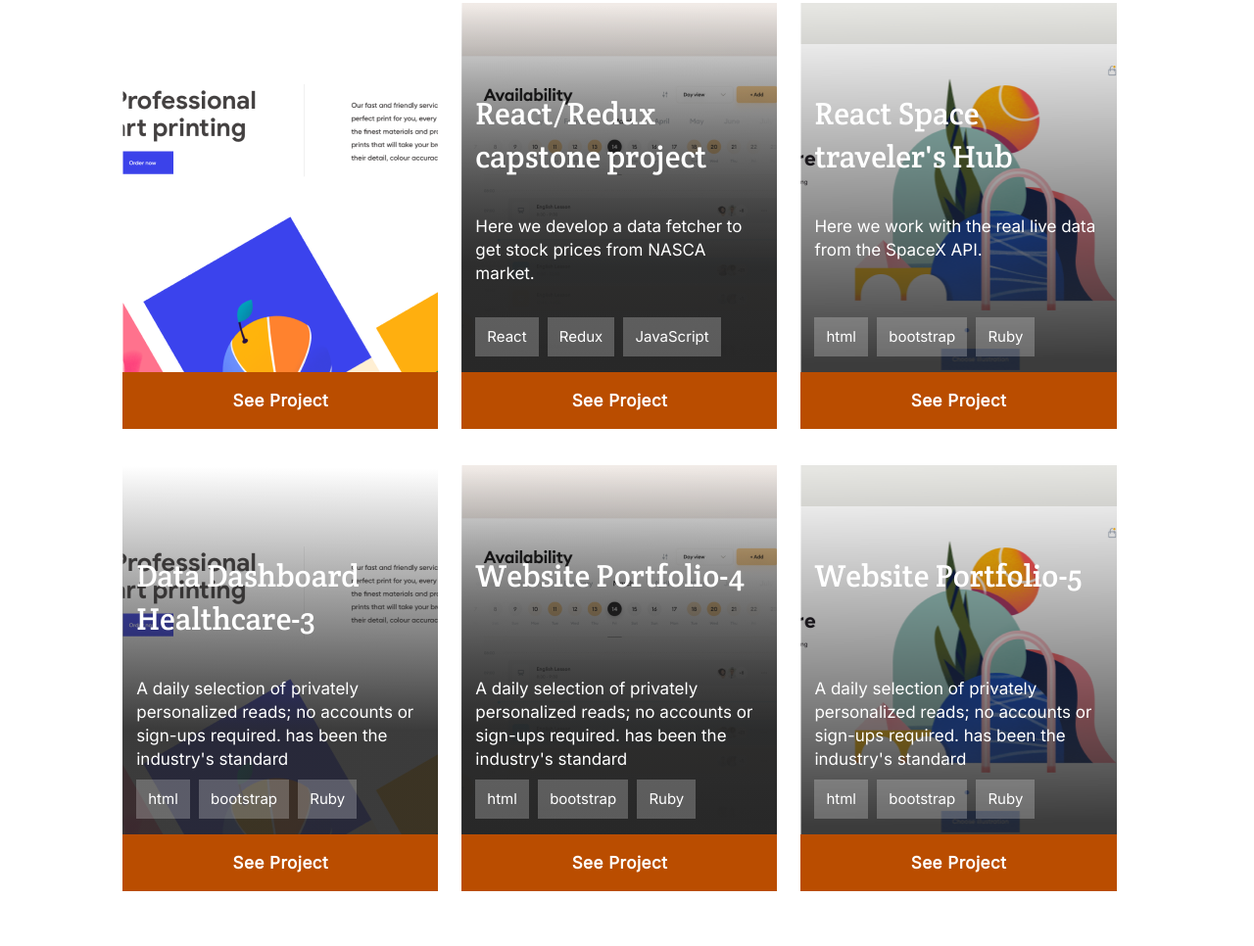
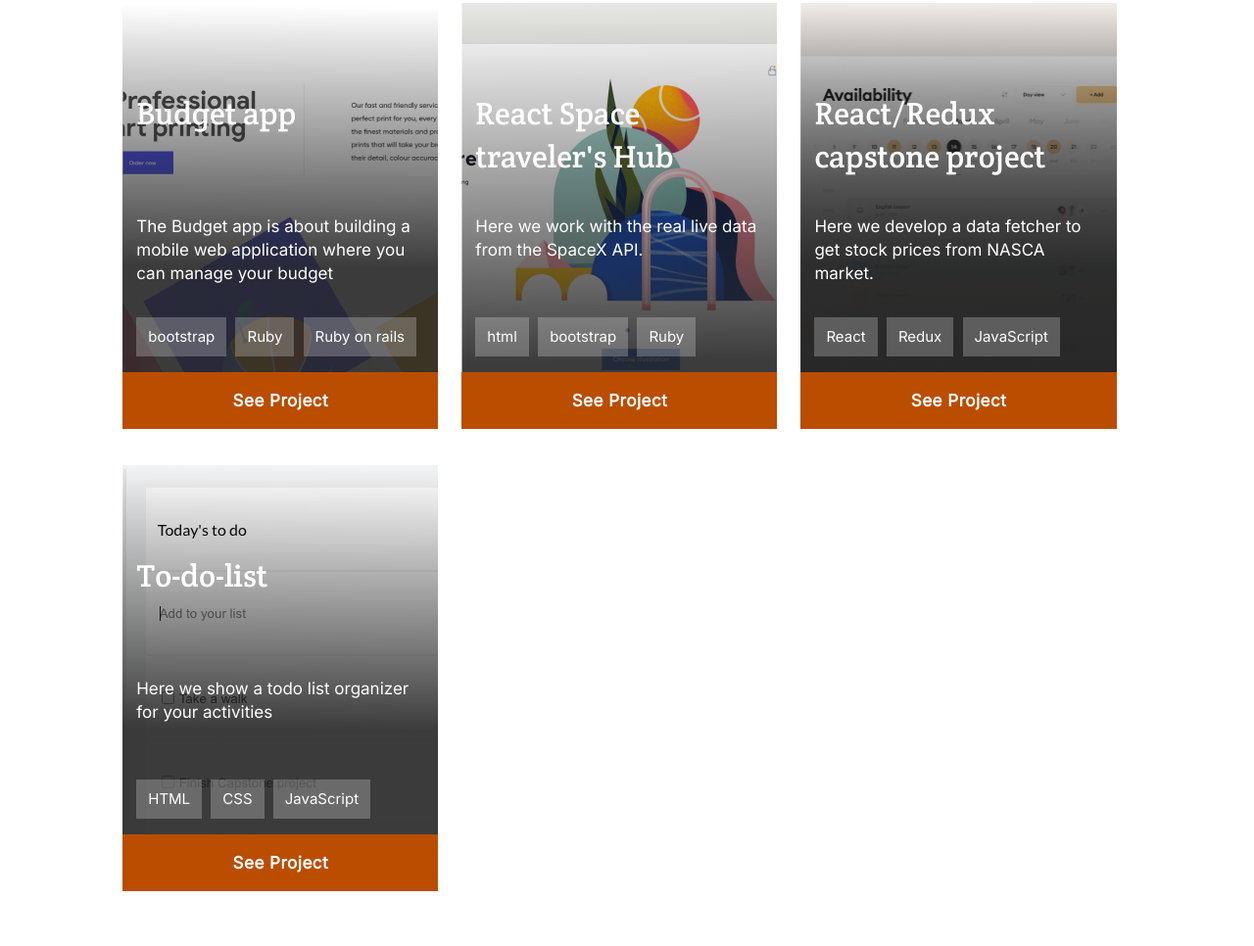
Before and after one commit to edahigure/real-portfolio, a website: page index.html in a window 1280 px wide. Shown: the part 1693-2659 px from the top of the page at 98% size. Drawn offline with Linux system fonts and the light colour scheme.

Commit message:
Add budget app

```diff
--- a/popup.js
+++ b/popup.js
@@ -36,7 +36,7 @@ const cardsInfo = [
   {
     name: 'To-do-list',
     name_desktop: 'To-do-list',
-    description: "A daily selection of privately personalized reads; no accounts or sign-ups required. has been the industry's standard",
+    description: "Here we show a todo list organizer for your activities",
     description_desktop: strDescriptionDesktopCard0,
     description_mobile: strDescriptionMobile0,
     featured_image: './images/img-work-mobile.png',
@@ -77,40 +77,16 @@ const cardsInfo = [
     link_to_source: 'https://github.com/edahigure/space-travelers-hub',
   },
   {
-    name: 'Data Dashboard Healthcare-3',
-    name_desktop: 'Data Dashboard Healthcare-3',
-    description: "A daily selection of privately personalized reads; no accounts or sign-ups required. has been the industry's standard",
-    description_desktop: strDescriptionDesktop,
-    description_mobile: strDescriptionMobile,
-    featured_image: './images/img-work-mobile.png',
-    featured_image_desktop: './images/Snapshoot-Portfolio.png',
-    technologies: ['html', 'bootstrap', 'Ruby'],
-    link_to_live_version: '#',
-    link_to_source: '#',
-  },
-  {
-    name: 'Website Portfolio-4',
-    name_desktop: 'Website Portfolio-4',
-    description: "A daily selection of privately personalized reads; no accounts or sign-ups required. has been the industry's standard",
-    description_desktop: strDescriptionDesktop,
-    description_mobile: strDescriptionMobile,
-    featured_image: './images/img-work-mobile.png',
-    featured_image_desktop: './images/Snapshoot-Portfolio.png',
-    technologies: ['html', 'bootstrap', 'Ruby'],
-    link_to_live_version: '#',
-    link_to_source: '#',
-  },
-  {
-    name: 'Website Portfolio-5',
-    name_desktop: 'Website Portfolio-5',
-    description: "A daily selection of privately personalized reads; no accounts or sign-ups required. has been the industry's standard",
-    description_desktop: strDescriptionDesktop,
-    description_mobile: strDescriptionMobile,
-    featured_image: './images/img-work-mobile.png',
-    featured_image_desktop: './images/Snapshoot-Portfolio.png',
-    technologies: ['html', 'bootstrap', 'Ruby'],
-    link_to_live_version: '#',
-    link_to_source: '#',
+    name: 'Budget app',
+    name_desktop: 'Pay services budget app',
+    description: "The Budget app is about building a mobile web application where you can manage your budget",
+    description_desktop: "The Budget app is about building a mobile web application where you can manage your budget: you have a list of transactions associated with a category, so that you can see how much money you spent and on what.",
+    description_mobile: "The Budget app is about building a mobile web application where you can manage your budget: you have a list of transactions associated with a category, so that you can see how much money you spent and on what.",
+    featured_image: './images/Budget-app-Screen-Shot.png',
+    featured_image_desktop: './images/Budget-app-Screen-Shot.png',
+    technologies: [ 'bootstrap', 'Ruby','Ruby on rails'],
+    link_to_live_version: 'https://budget-app-7tph.onrender.com/',
+    link_to_source: 'https://github.com/edahigure/budget-app',
   },
 ];
 
@@ -150,12 +126,8 @@ const bigString = `<div class="wrapper-flex-2">
 cardWorks.innerHTML = bigString;
 
 const wrapperCards = document.querySelector('.wrapper-cards');
-let bufferStr = `<div class="card card-0">
-<button class="orange-button" id = "button-card-0" >
-  See Project
-</button>
-</div>`;
-for (let i = 1; i < cardsInfo.length; i += 1) {
+let bufferStr = '';
+for (let i = cardsInfo.length-1; i >=0; i -= 1) {
   const project = cardsInfo[i];
   bufferStr += `<div class="card card-${i}">
   <h2 class="title-post"> ${project.name}</h2>
--- a/style.css
+++ b/style.css
@@ -367,7 +367,16 @@
   }
 
   .card-0 {
-    background: url(./images/Placeholder2.png);
+    background: url(./images/Todo-list-screen-shoot.png);
+    background:
+
+    linear-gradient(
+      180.45deg,
+      rgba(38, 38, 38, 0) 0.75%,
+      rgba(38, 38, 38, 0.9) 61.94%
+    ),
+    url(./images/Todo-list-screen-shoot.png);
+  background-repeat: no-repeat;
     background-repeat: no-repeat;
   }
 
```
Also changed, not shown: images/Budget-app-Screen-Shot.png (added), images/Todo-list-screen-shoot.png (added), 1 other file.
